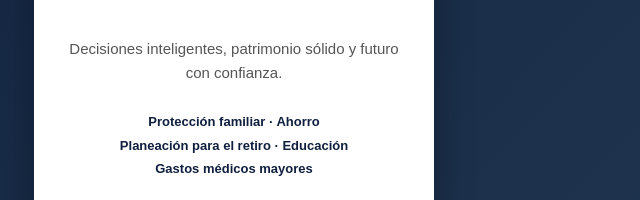
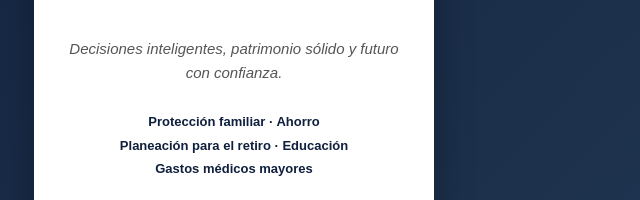
Before and after one commit to mg-patrimonial/tarjetas, a plain HTML site: page demo/index.html in a window 1280 px wide. Shown: the part 420-620 px from the top of the page, 406-1046 px from the left. Drawn offline with Linux system fonts and the light colour scheme.

Commit message:
Update index.html

```diff
--- a/demo/index.html
+++ b/demo/index.html
@@ -154,9 +154,8 @@ h1 {
     <div class="contenido">
 
         <p class="descripcion">
-            Decisiones inteligentes, patrimonio sólido
-            y futuro con confianza.
-        </p>
+            <em>Decisiones inteligentes, patrimonio sólido
+                y futuro con confianza.</em></p>
 
         <div class="servicios">
             Protección familiar · Ahorro<br>
```
